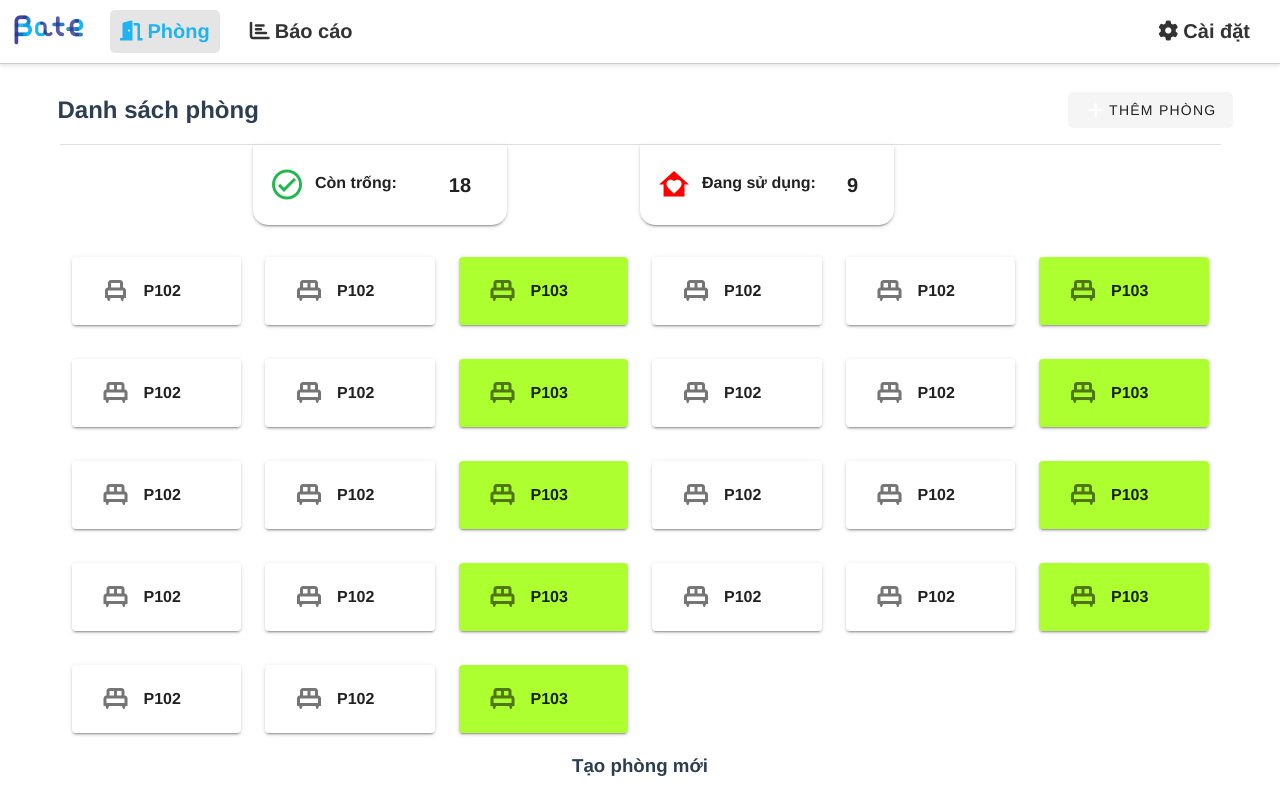
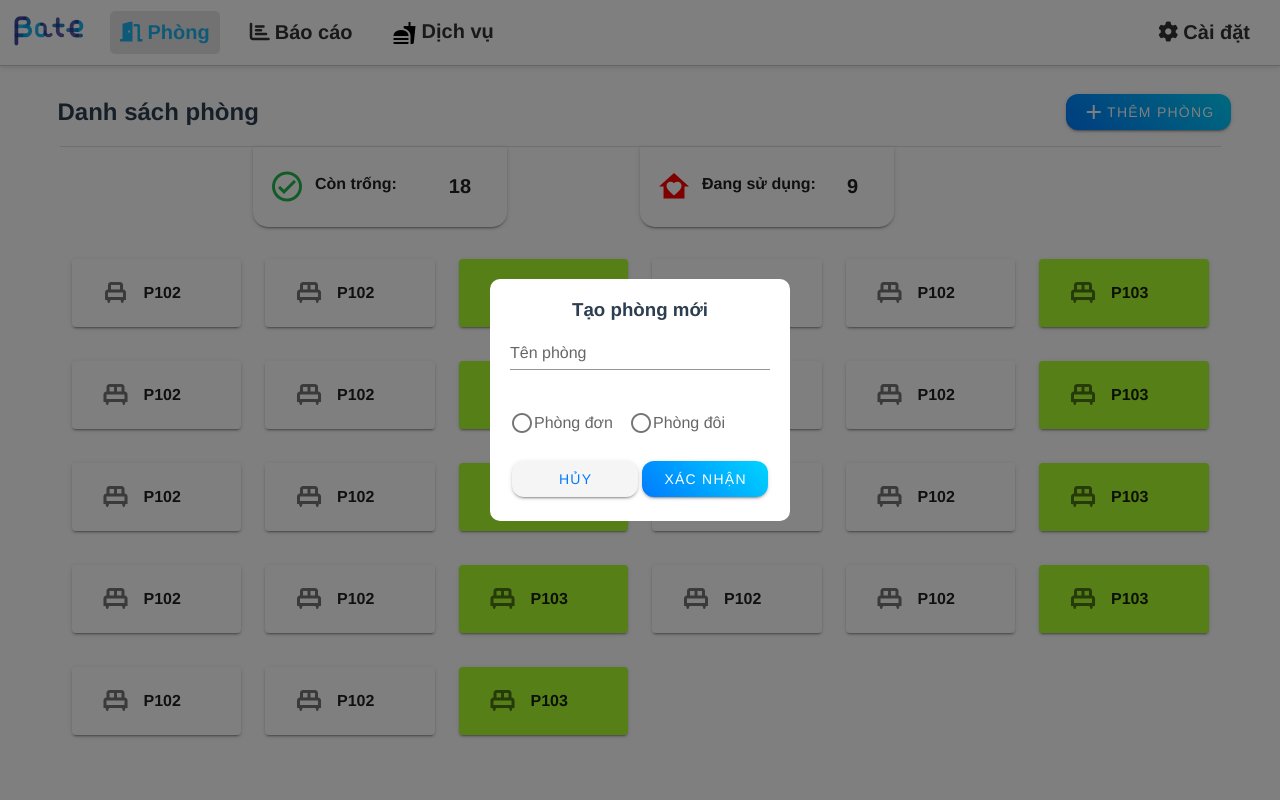
Before and after one commit to Vtthuonggg/hotel_manager, a Vue app: page /dashboard/listroom in a window 1280 px wide. Both pictures are taken after a click on the button "THÊM PHÒNG". Shown: the top 800 px of the page. Built offline with nearby package versions, Linux system fonts and the light colour scheme.

Commit message:
service page

```diff
--- a/src/components/navbar_page.vue
+++ b/src/components/navbar_page.vue
@@ -22,6 +22,16 @@
         >
           <i class="fas fa-chart-bar"></i><span class="bold-text"></span>Báo
           cáo</router-link
+        >
+      </li>
+      <li class="navbar-item">
+        <router-link
+          to="/dashboard/service"
+          active-class="active-link"
+          exact-active-class="exact-active-link"
+        >
+          <v-icon style="color: black">mdi-food</v-icon
+          ><span class="bold-text"></span>Dịch vụ</router-link
         >
       </li>
       <li
@@ -276,11 +286,11 @@ i {
 
 .exact-active-link {
   background-color: rgba(0, 0, 0, 0.1);
-  color:#1DB4F0 !important;
+  color: #1db4f0 !important;
 }
 .active-link i,
 .exact-active-link i {
-  color:#1DB4F0;
+  color: #1db4f0 !important;
 }
 .logout-item a {
   color: red !important;
--- a/src/components/room/list_room_page.vue
+++ b/src/components/room/list_room_page.vue
@@ -1,8 +1,13 @@
 <template>
   <div class="container">
-    <v-row class="row-title-item"><h2 class="title">Danh sách phòng</h2>
-      <v-btn @click="showCreateRoom" depressed >
-        <v-icon style="color: white;">mdi-plus</v-icon>
+    <v-row class="row-title-item"
+      ><h2 class="title">Danh sách phòng</h2>
+      <v-btn
+        class="gradient-button"
+        @click="showCreateRoom"
+        style="color: white"
+      >
+        <v-icon style="color: white">mdi-plus</v-icon>
         <span>Thêm phòng</span>
       </v-btn>
     </v-row>
@@ -37,16 +42,23 @@
     <v-container>
       <v-row>
         <v-col
-          v-for="(room,index) in rooms"
+          v-for="(room, index) in rooms"
           :key="index"
           cols="12"
           sm="6"
           md="4"
           lg="2"
         >
-          <v-card :class="{'room-card-free':room.isAvailable,'room-card-using':!room.isAvailable }">
+          <v-card
+            :class="{
+              'room-card-free': room.isAvailable,
+              'room-card-using': !room.isAvailable,
+            }"
+          >
             <v-list-item>
-              <v-icon v-if="room.type===1" large>mdi-bed-single-outline</v-icon>
+              <v-icon v-if="room.type === 1" large
+                >mdi-bed-single-outline</v-icon
+              >
               <v-icon v-else large>mdi-bed-double-outline</v-icon>
               <div class="room-info">
                 <span>{{ room.name }}</span>
@@ -60,26 +72,39 @@
       <div class="popup-content">
         <h3>Tạo phòng mới</h3>
         <v-text-field v-model="newRoom.name" label="Tên phòng"></v-text-field>
-        <v-checkbox v-model="newRoom.isSingle" label="Phòng đơn"></v-checkbox>
-        <v-checkbox v-model="newRoom.isDouble" label="Phòng đôi"></v-checkbox>
-        <v-btn @click="addRoom">Xác nhận</v-btn>
+        <v-radio-group v-model="newRoom.type" row>
+          <v-radio label="Phòng đơn" value="1"></v-radio>
+          <v-radio label="Phòng đôi" value="2"></v-radio>
+        </v-radio-group>
+        <div class="button-container">
+          <v-btn
+            class="gradient-button-cancel"
+            style="color: #007bff"
+            @click="hideCreateRoom"
+            >Hủy</v-btn
+          >
+          <v-btn
+            class="gradient-button-confirm"
+            style="color: white"
+            @click="addRoom"
+            >Xác nhận</v-btn
+          >
         </div>
       </div>
     </div>
-
+  </div>
 </template>
 
 <script>
 export default {
-
   data() {
     return {
       isShowCreateRoom: false,
       newRoom: {
         name: "",
-        isSingle: false,
-        isDouble: false,
+        type: 1,
       },
+
       rooms: [
         {
           id: 1,
@@ -273,23 +298,26 @@ export default {
       ],
     };
   },
-  methods:{
-  showCreateRoom(){
+  methods: {
+    showCreateRoom() {
       this.isShowCreateRoom = true;
       console.log(this.isShowCreateRoom);
     },
-  hideCreateRoom(){
+    hideCreateRoom() {
       this.isShowCreateRoom = false;
     },
-  addRoom(){
-    this.rooms.push(this.newRoom);
-    this.newRoom = {
-      name: "",
-      isSingle: false,
-      isDouble: false,
-    };
+    addRoom() {
+      const roomType = parseInt(this.newRoom.type, 10);
+      this.rooms.push({
+        id: this.rooms.length + 1,
+        name: this.newRoom.name,
+        type: roomType,
+        price: 1000,
+        isAvailable: true,
+      });
+      console.log(this.rooms);
       this.hideCreateRoom();
-  }
+    },
   },
 
   computed: {
@@ -304,7 +332,71 @@ export default {
 </script>
 
 <style scoped>
+.gradient-button-cancel {
+  flex: 1;
+  border: none;
+  color: #23aeff;
+  padding: 10px 20px;
+  text-align: center;
+  text-decoration: none;
+  display: inline-block;
+  font-size: 16px;
+  margin: 4px 2px;
+  cursor: pointer;
+  border-radius: 12px;
+  transition: background 0.3s ease;
+}
+.gradient-button-confirm {
+  flex: 1;
+  background: linear-gradient(45deg, #007bff, #00d4ff);
+  border: none;
+  color: white;
+  padding: 10px 20px;
+  text-align: center;
+  text-decoration: none;
+  display: inline-block;
+  font-size: 16px;
+  margin: 4px 2px;
+  cursor: pointer;
+  border-radius: 12px;
+  transition: background 0.3s ease;
+}
+.button-container {
+  display: flex;
+  justify-content: space-between;
+}
+.gradient-button {
+  background: linear-gradient(45deg, #007bff, #00d4ff);
+  border: none;
+  color: white;
+  padding: 10px 20px;
+  text-align: center;
+  text-decoration: none;
+  display: inline-block;
+  font-size: 16px;
+  margin: 4px 2px;
+  cursor: pointer;
+  border-radius: 12px;
+  transition: background 0.3s ease;
+}
 
+.popup {
+  position: fixed;
+  top: 0;
+  left: 0;
+  width: 100%;
+  height: 100%;
+  background-color: rgba(0, 0, 0, 0.5);
+  display: flex;
+  justify-content: center;
+  align-items: center;
+}
+.popup-content {
+  background-color: white;
+  padding: 20px;
+  border-radius: 10px;
+  width: 300px;
+}
 .row-title-item {
   display: flex;
   justify-content: space-between;
@@ -312,14 +404,7 @@ export default {
   margin-bottom: 10px;
   margin-top: 10px;
 }
-button{
-  background-color: #3684f9;
-  color: white;
-  border: none;
-  padding: 10px 20px;
-  border-radius: 5px;
-  cursor: pointer;
-}
+
 .count {
   font-size: 20px;
   font-weight: bold;
--- /dev/null
+++ b/src/components/service/list_product_page.vue
@@ -0,0 +1,155 @@
+<template>
+  <div class="container">
+    <v-row class="row-title-item">
+      <h2>Danh sách dịch vụ</h2>
+      <v-btn
+        class="gradient-button"
+        @click="showCreateService"
+        style="color: white"
+      >
+        <v-icon style="color: white">mdi-plus</v-icon>
+        <span>Thêm dịch vụ</span>
+      </v-btn>
+    </v-row>
+    <div v-if="isShowCreateService" class="popup">
+      <div class="popup-content">
+        <h3>Tạo dịch vụ</h3>
+        <v-text-field v-model="newService.name" label="Tên"></v-text-field>
+        <v-text-field
+          v-model.number="newService.price"
+          label="Giá tiền"
+          type="number"
+        ></v-text-field>
+        <div class="button-container">
+          <v-btn
+            class="gradient-button-cancel"
+            style="color: #007bff"
+            @click="hideCreateService"
+            >Hủy</v-btn
+          >
+          <v-btn
+            class="gradient-button-confirm"
+            style="color: white"
+            @click="addService"
+            >Xác nhận</v-btn
+          >
+        </div>
+      </div>
+    </div>
+  </div>
+</template>
+<script>
+export default {
+  data() {
+    return {
+      isShowCreateService: false,
+      newService: {
+        name: "",
+        price: null,
+      },
+      listSevices: [],
+    };
+  },
+  methods: {
+    showCreateService() {
+      this.isShowCreateService = true;
+    },
+    hideCreateService() {
+      this.isShowCreateService = false;
+    },
+    async addService() {
+      this.listSevices.push(this.newService);
+      console.log("New service:", this.newService);
+      this.$toast.success("Thêm dịch vụ thành công");
+      this.hideCreateService();
+    },
+    validateInteger(event) {
+      const value = parseInt(event.target.value, 10);
+      if (!isNaN(value)) {
+        this.newService.price = value;
+      } else {
+        this.newService.price = 0;
+      }
+    },
+  },
+};
+</script>
+<style scoped>
+.gradient-button-cancel {
+  flex: 1;
+  border: none;
+  color: #23aeff;
+  padding: 10px 20px;
+  text-align: center;
+  text-decoration: none;
+  display: inline-block;
+  font-size: 16px;
+  margin: 4px 2px;
+  cursor: pointer;
+  border-radius: 12px;
+  transition: background 0.3s ease;
+}
+.gradient-button-confirm {
+  flex: 1;
+  background: linear-gradient(45deg, #007bff, #00d4ff);
+  border: none;
+  color: white;
+  padding: 10px 20px;
+  text-align: center;
+  text-decoration: none;
+  display: inline-block;
+  font-size: 16px;
+  margin: 4px 2px;
+  cursor: pointer;
+  border-radius: 12px;
+  transition: background 0.3s ease;
+}
+.button-container {
+  display: flex;
+  justify-content: space-between;
+}
+.container {
+  width: 100%;
+  flex-direction: column;
+  align-items: center;
+}
+.gradient-button {
+  background: linear-gradient(45deg, #007bff, #00d4ff);
+  border: none;
+  color: white;
+  padding: 10px 20px;
+  text-align: center;
+  text-decoration: none;
+  display: inline-block;
+  font-size: 16px;
+  margin: 4px 2px;
+  cursor: pointer;
+  border-radius: 12px;
+  transition: background 0.3s ease;
+}
+
+.popup {
+  position: fixed;
+  top: 0;
+  left: 0;
+  width: 100%;
+  height: 100%;
+  background-color: rgba(0, 0, 0, 0.5);
+  display: flex;
+  justify-content: center;
+  align-items: center;
+}
+.popup-content {
+  background-color: white;
+  padding: 20px;
+  border-radius: 10px;
+  width: 300px;
+}
+.row-title-item {
+  display: flex;
+  justify-content: space-between;
+  align-items: center;
+  margin-bottom: 10px;
+  margin-top: 10px;
+}
+</style>
--- a/src/router/index.js
+++ b/src/router/index.js
@@ -6,6 +6,7 @@ import DashboardPage from "../components/dashboard_page.vue";
 // import Navbar from "../components/navbar_page.vue";
 import Room from "../components/room/list_room_page.vue";
 import Report from "../components/report/report_page.vue";
+import Service from "../components/service/list_product_page.vue";
 Vue.use(Router);
 
 const routes = [
@@ -40,9 +41,14 @@ const routes = [
       {
         path: "report",
         name: "Reports",
-
         component: Report,
         meta: { title: "Bate - Báo cáo" },
+      },
+      {
+        path: "service",
+        name: "Service",
+        component: Service,
+        meta: { title: "Bate - Dịch vụ" },
       },
     ],
   },
```
Lines whose indentation alone changed are shown as unchanged.
